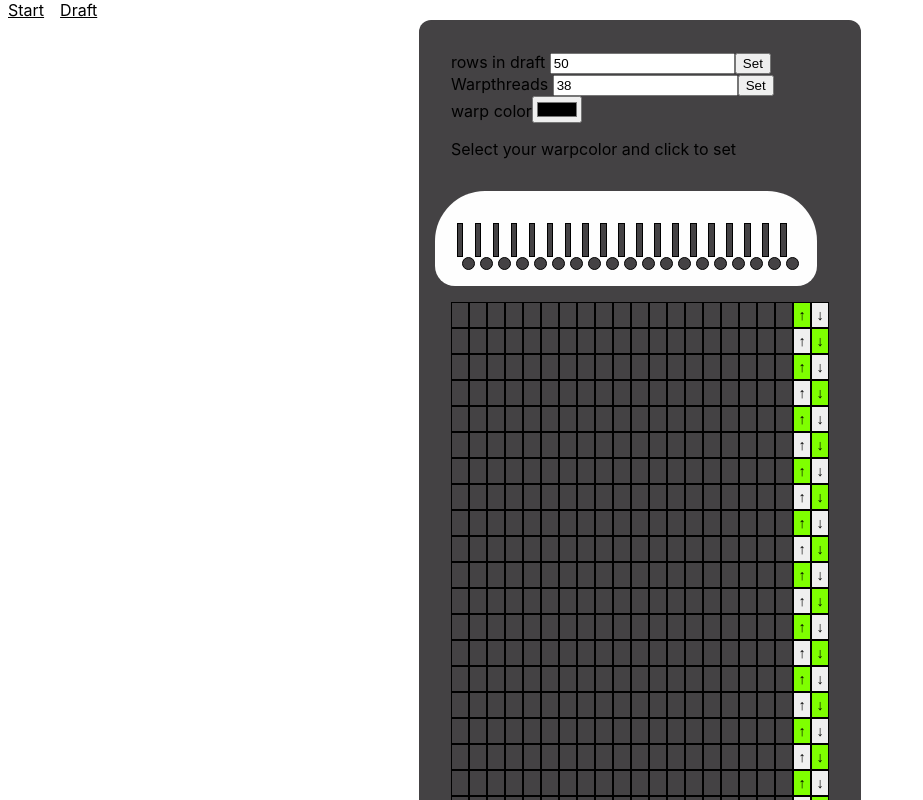
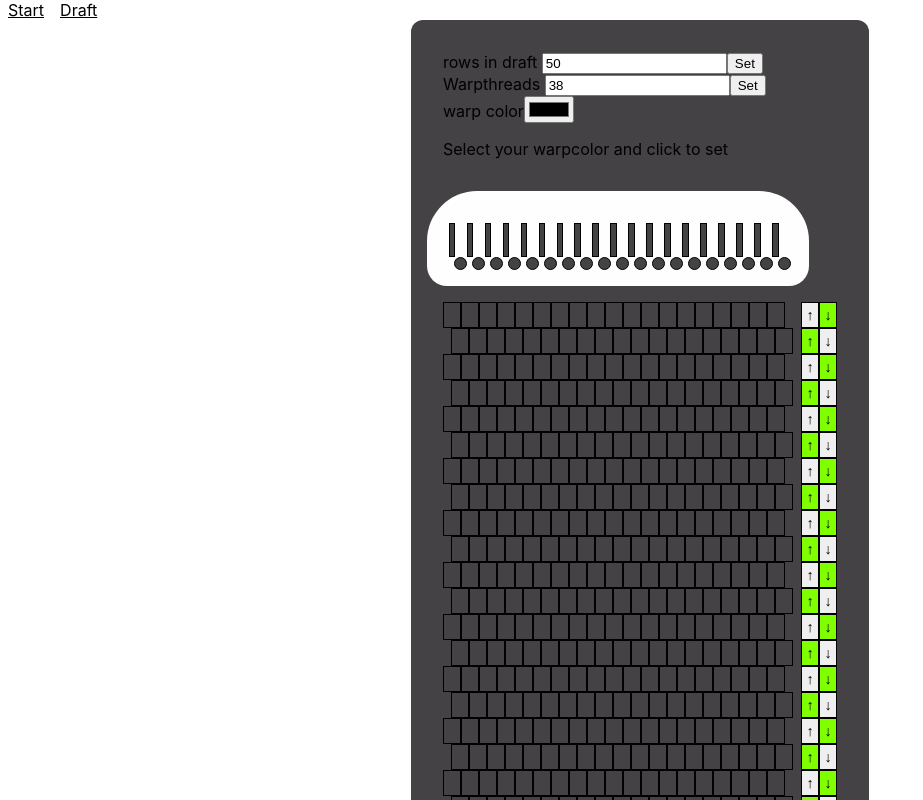
Before and after one commit to TereseBo/baddle, a React (Create React App) app: page / in a window 1280 px wide. Shown: the top 800 px of the page, without its empty margins (0-923 px from the left). Built offline with nearby package versions, Linux system fonts and the light colour scheme.

Commit message:
Restructure of state

```diff
--- a/src/components/Heddlemove.js
+++ b/src/components/Heddlemove.js
@@ -1,7 +1,8 @@
 import Keybutton from "./Keybutton";
 import { useContext, useState } from "react";
 import { WarpContext } from '../contexts/warpContext'
-export default function ({ zRow, rowNr }) {
+import './Heddlemove.scss'
+export default function ({ zRow, rowNr, setTracker2 }) {
     const [tracker, setTracker] = useState(zRow)
 
     const { warp, setWarp } = useContext(WarpContext)
@@ -10,10 +11,10 @@ export default function ({ zRow, rowNr }) {
         const weaveCopy = warp.map((item => item))
         weaveCopy[rowNr] = warp[tracker]
         setWarp(weaveCopy)
-        tracker==1? setTracker(0):setTracker(1)
+        zRow==1? setTracker2(0):setTracker2(1)
     }
         return (
-            tracker === 1 ? (<><Keybutton text="↑" /><Keybutton active={true} text="↓" /></>) :
-                (<><Keybutton active={true} text="↑" /><Keybutton text="↓" /></>)
+            tracker === 1 ? (<div className="Heddlemove"><Keybutton text="↑" /><Keybutton active={true} text="↓" /></div>) :
+                (<div className="Heddlemove"><Keybutton active={true} text="↑" /><Keybutton text="↓" /></div>)
         )
 }
--- a/src/components/Keybutton.js
+++ b/src/components/Keybutton.js
@@ -2,6 +2,6 @@ import "./Keybutton.scss"
 
 export default function Keybutton({onClick, text, active}){
     return(
-        active?( <button className="Active Keybutton" onClick={onClick}>{text}</button>):( <button className="Keybutton" onClick={onClick}>{text}</button>)
+        !active?( <button className="Active Keybutton" onClick={onClick}>{text}</button>):( <button className="Keybutton" onClick={onClick}>{text}</button>)
     )
 }
--- a/src/components/Weaverow.js
+++ b/src/components/Weaverow.js
@@ -1,14 +1,26 @@
 import Heddlemove from "./Heddlemove"
 import Thread from "./Thread"
 import "./Weaverow.scss"
+import { useContext, useState } from "react";
+import {WarpContext} from '../contexts/warpContext'
+
+
 
 export default function Weaverow({ pattern, rowNr}) {
+    const { warp, threads, draftheight}=useContext(WarpContext)
+    const [tracker2, setTracker2]=useState(rowNr%2)
+
+    function setClass(match){
+        let lols=''
+        tracker2? lols='Weaverow holes': lols='Weaverow slits'
+        return lols
+    }
 
     return (
-        <div key={`row-${rowNr}-container`} className="Weaverow">
+        <div key={`row-${rowNr}-container`} className={setClass(tracker2)}>
             {pattern.map((cell1, index )=>
-                (<Thread color={cell1} key={`row-${rowNr}slit-${index}`} />))}
-                <Heddlemove rowNr={rowNr}zRow={rowNr%2}/>
+                (<Thread color={cell1} key={`row-${rowNr}thread-${index}`} />))}
+                <Heddlemove rowNr={rowNr}zRow={tracker2} setTracker2={setTracker2}/>
 
         </div >
     )
```
